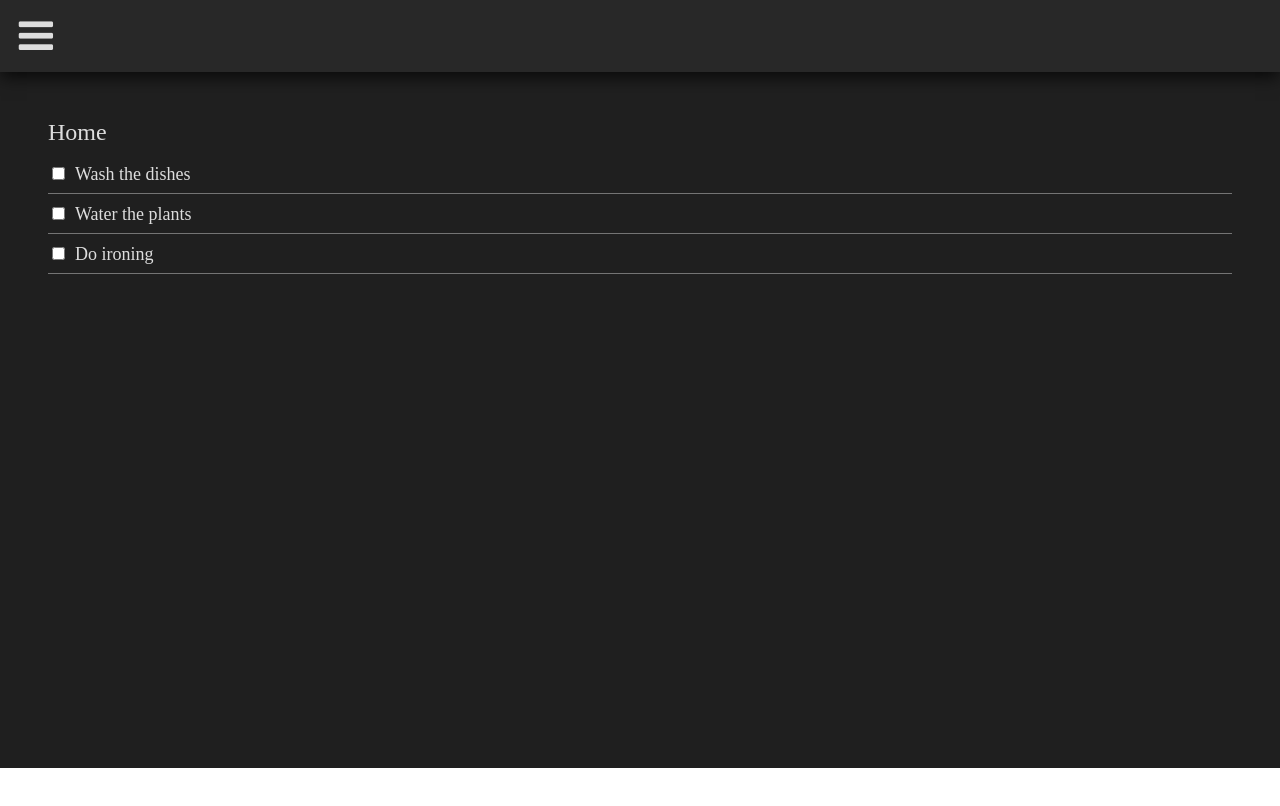
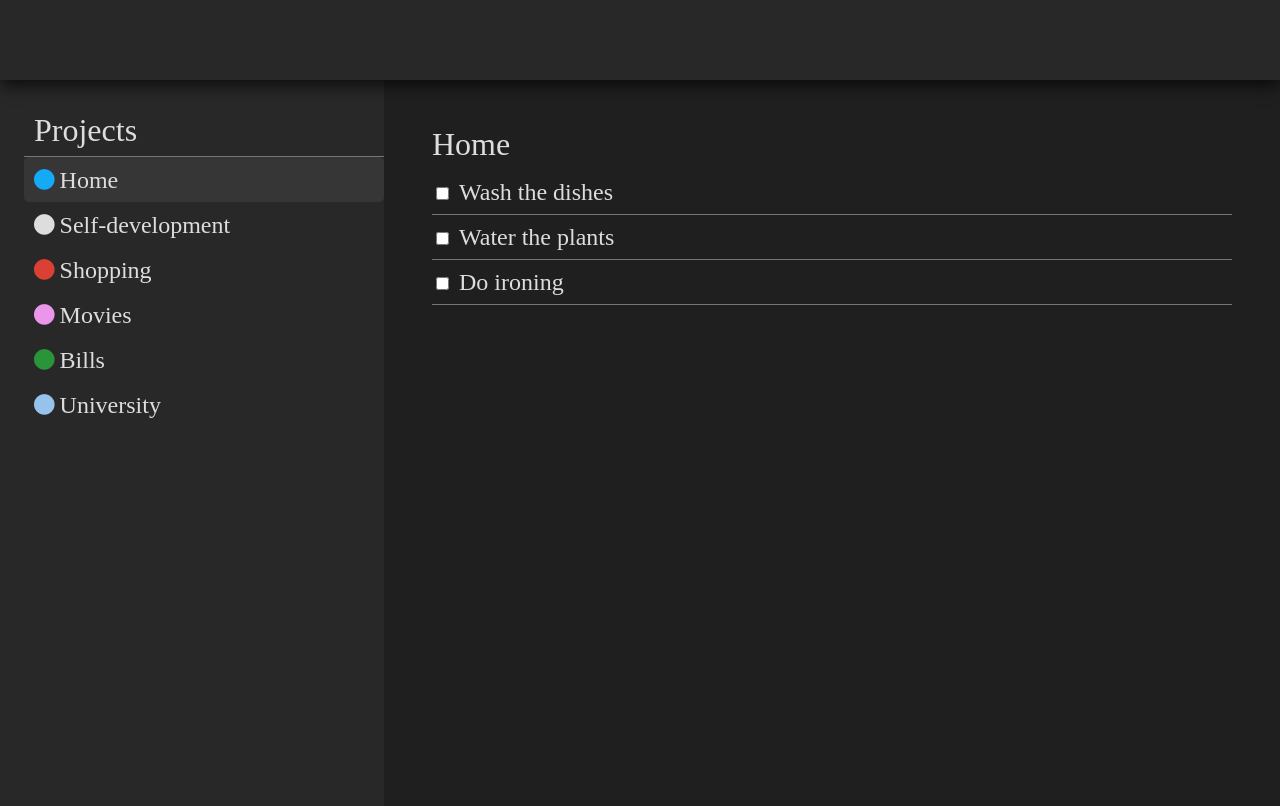
Before and after one commit to Humminggoo/DOM_menu, a website built with webpack: page dist/index.html in a window 1280 px wide. Built offline with nearby package versions, Linux system fonts and the light colour scheme.

Commit message:
Add responsive design

```diff
--- a/src/content.css
+++ b/src/content.css
@@ -1,7 +1,10 @@
+.wrapper{
+    background-color: #1F1F1F;
+    height: 100vh;
+}
 .content-wrapper{
     padding: 48px;
     background-color: #1F1F1F;
-    height: 75vh;
 }
 .content-name{
     color: #DDDDDD;
--- a/src/index.js
+++ b/src/index.js
@@ -2,6 +2,7 @@ import  './css-reset.css';
 import './header.css';
 import  './menu.css';
 import  './content.css';
+import  './media-desktop.css';
 import * as data from './task.json';
 const word = data.projects;
 console.log(word); // output 'testing'
--- /dev/null
+++ b/src/media-desktop.css
@@ -0,0 +1,30 @@
+@media screen and (min-width: 760px){
+    .wrapper{
+        display: flex;
+    }
+    .head{
+        height: 10vh;
+    }
+    .btn{
+        display: none;
+    }
+    .menu{
+        position: static;
+        width: 30%;
+    }
+    .nav-head{
+        font-size: 32px;
+    }
+    .nav-item{
+        font-size: 24px;
+    }
+    .content-wrapper{
+        width: 70%;
+    }
+    .content-name{
+        font-size: 32px;
+    }
+    .task-item{
+        font-size: 24px;
+    }
+}
--- a/src/menu.css
+++ b/src/menu.css
@@ -1,7 +1,7 @@
 .menu{
     position: absolute;
     width: 300px;
-    height: 90vh;
+    height: 100%;
     background-color: #282828;
     padding-left: 24px;
     padding-top: 24px;
```
Also changed, not shown: dist/index.html.
